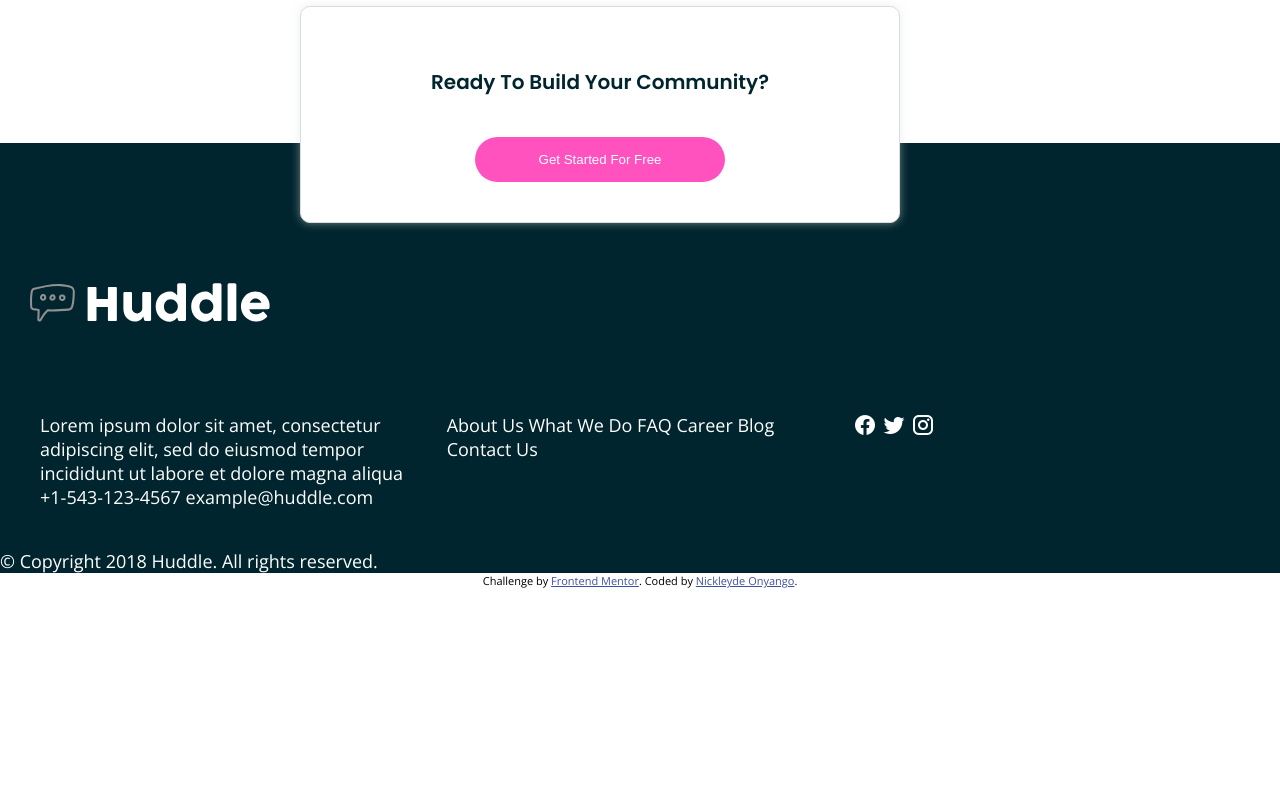
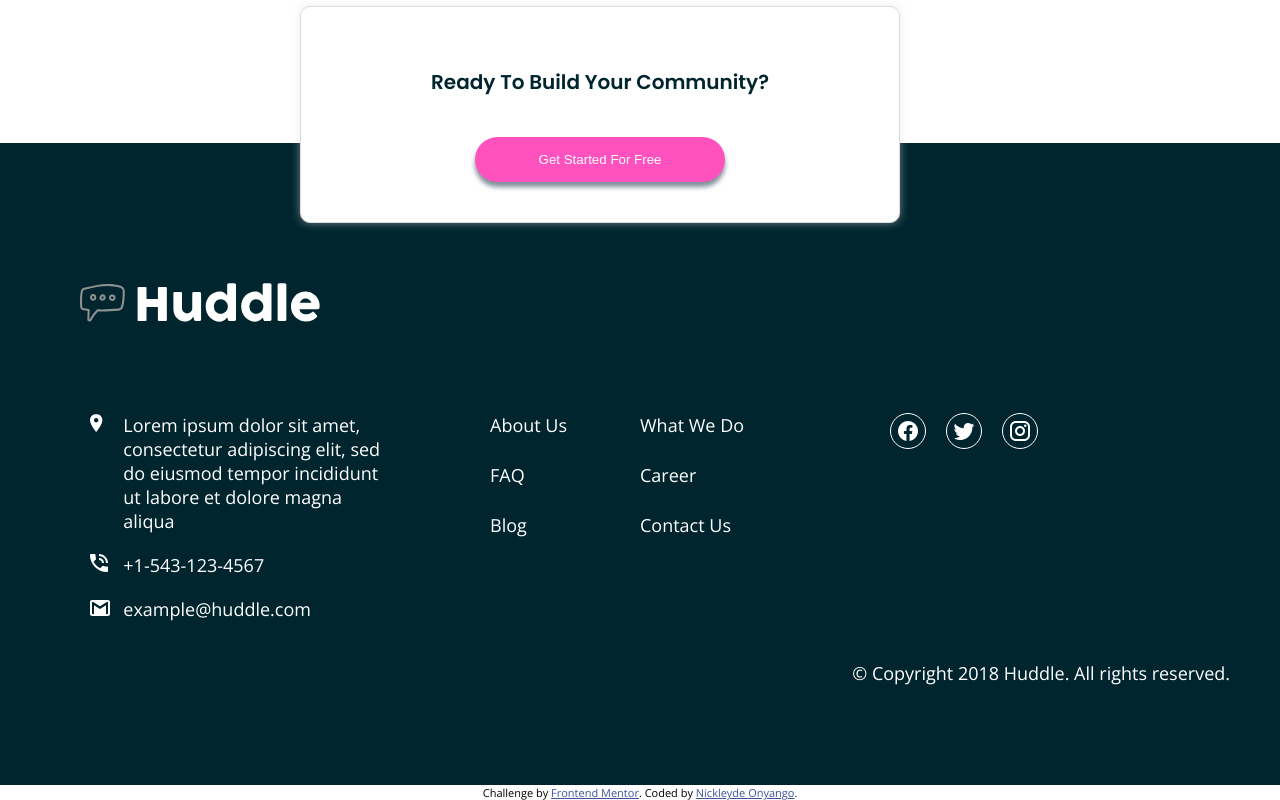
Before and after one commit to nickonyi/huddle-landing-page, a plain HTML site: page index.html in a window 1280 px wide. Shown: the part 2046-2846 px from the top of the page. Before the commit the page ends 2634 px from the top, so only its background shows below. Drawn offline with nearby package versions, Linux system fonts and the light colour scheme; a web font is replaced by a local one.

Commit message:
Huddle landing page

```diff
--- a/index.html
+++ b/index.html
@@ -101,18 +101,47 @@
         </div>
         <div class="footer-content">
             <div class="footer-content-1">
-                Lorem ipsum dolor sit amet, consectetur <br> adipiscing elit, sed do eiusmod tempor <br> incididunt ut labore et dolore magna aliqua <br> +1-543-123-4567 example@huddle.com
+                <div class="footer-content-icon">
+                    <img src="./images/icon-location.svg" alt="">
+                </div>
+                <div class="footer-content-1-text">
+                    Lorem ipsum dolor sit amet, consectetur adipiscing elit, sed do eiusmod tempor incididunt ut labore et dolore magna aliqua
+                </div>
+                <div class="footer-content-icon">
+                    <img src="./images/icon-phone.svg" alt="">
+                </div>
+                <div class="footer-content-1-text">
+                    +1-543-123-4567
+                </div>
+                <div class="footer-content-icon">
+                    <img src="./images/icon-email.svg" alt="">
+                </div>
+                <div class="footer-content-1-text">
+                    example@huddle.com
+                </div>
             </div>
             <div class="footer-content-2">
-                About Us What We Do FAQ Career Blog Contact Us
+                <div class="footer-content-2-text">About Us</div>
+                <div class="footer-content-2-text">What We Do</div>
+                <div class="footer-content-2-text">FAQ </div>
+                <div class="footer-content-2-text">Career</div>
+                <div class="footer-content-2-text">Blog</div>
+                <div class="footer-content-2-text">Contact Us</div>
             </div>
             <div class="footer-icons">
-                <img src="./images/facebook (1).png" alt="">
-                <img src="./images/twitter (1).png" alt="">
-                <img src="./images/instagram (1).png" alt="">
+                <div class="foot-icons">
+                    <img class="footy-icons" src="./images/facebook (1).png" alt="">
+                </div>
+                <div class="foot-icons">
+                    <img class="footy-icons" src="./images/twitter (1).png" alt="">
+                </div>
+                <div class="foot-icons">
+                    <img class="footy-icons" src="./images/instagram (1).png" alt="">
+                </div>
             </div>
         </div>
-        &copy; Copyright 2018 Huddle. All rights reserved.
+        <div class="footer-copy">&copy; Copyright 2018 Huddle. All rights reserved.</div>
+
     </div>
 
 
--- a/style.css
+++ b/style.css
@@ -191,6 +191,7 @@ body {
     border-radius: 25px;
     color: hsl(0, 0%, 100%);
     background-color: hsl(322, 100%, 66%);
+    box-shadow: 0 5px 5px hsl(208, 11%, 55%);
     border: none;
     width: 250px;
 }
@@ -201,7 +202,7 @@ body {
 .footer {
     background-color: hsl(192, 100%, 9%);
     color: #ffffff;
-    padding-top: 130px;
+    padding: 130px 50px 100px 50px;
 }
 
 .footer-logo {
@@ -220,11 +221,43 @@ body {
 .footer-content {
     display: flex;
     padding: 40px;
-    gap: 20px;
+    gap: 100px;
 }
 
 .footer-content>div {
     flex: 1;
+}
+
+.icon-img {
+    padding-right: 20px;
+    display: inline-block;
+}
+
+.footer-content-1 {
+    display: grid;
+    grid-template-columns: 1fr 8fr;
+    row-gap: 20px;
+}
+
+.footer-content-2 {
+    display: grid;
+    grid-template-columns: repeat(2, 150px);
+    grid-template-rows: repeat(2, 50px);
+}
+
+.footer-icons {
+    display: flex;
+    gap: 20px;
+}
+
+.footy-icons {
+    border: 1px solid hsl(0, 0%, 100%);
+    padding: 5px;
+    border-radius: 50%;
+}
+
+.footer-copy {
+    text-align: end;
 }
 
 .attribution {
```
